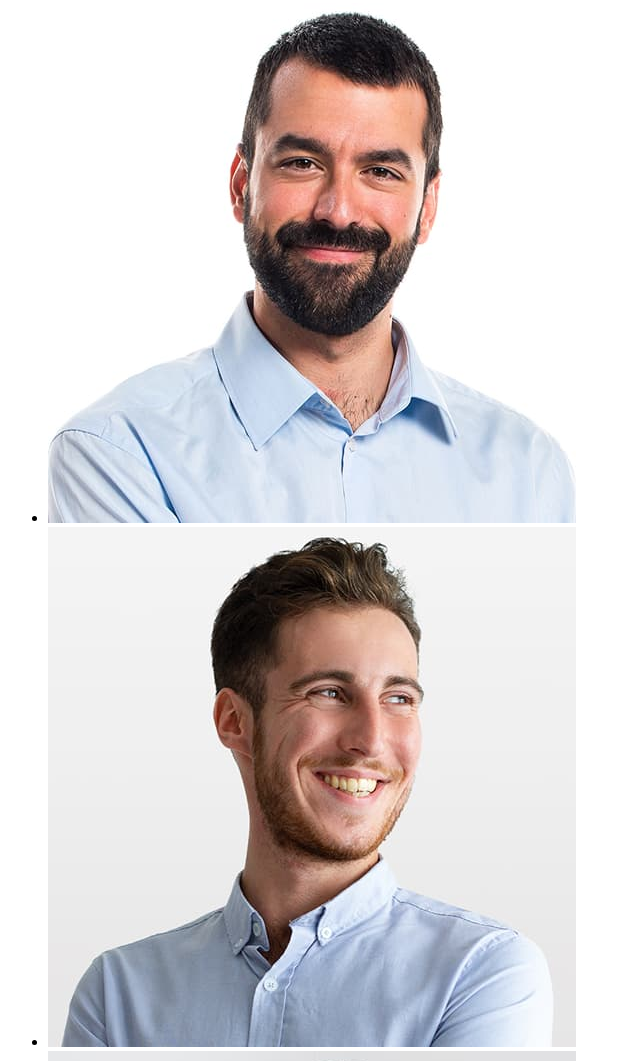
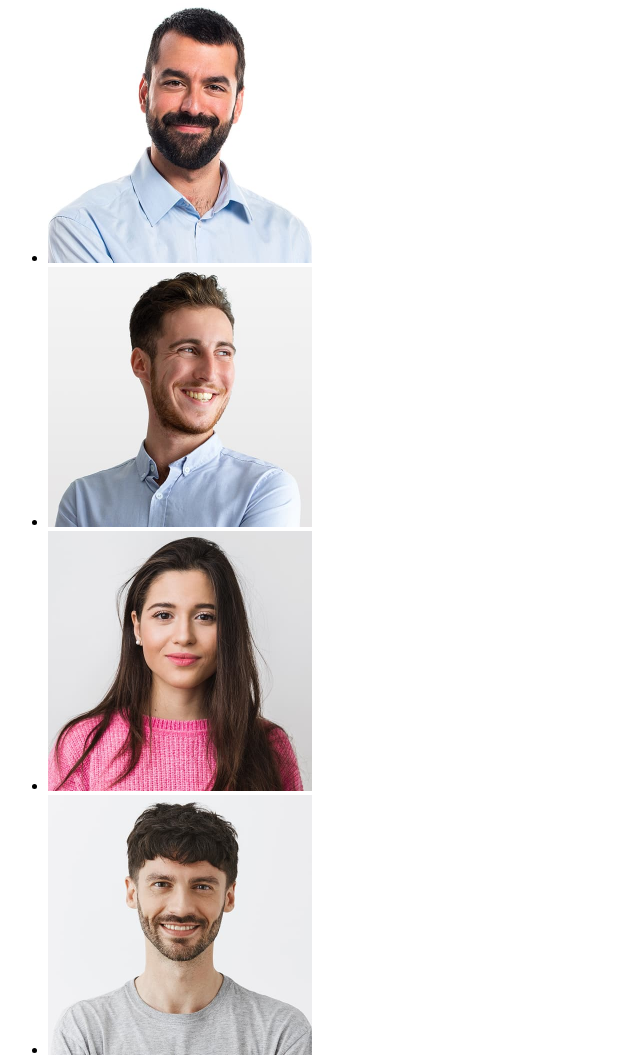
Before and after one commit to Serifesorucu/goit-markup-hw-01, a plain HTML site: page index.html in a window 1280 px wide. Shown: the part 602-1663 px from the top of the page, without its empty margins (0-640 px from the left). Drawn offline with Linux system fonts and the light colour scheme.

Commit message:
istenilen düzeltmeler yapılmıştır.

```diff
--- a/index.html
+++ b/index.html
@@ -60,10 +60,10 @@
         <section>
           <h3>Our Team</h3>
              <ul>
-              <li><img src="./images/img05.jpg" alt="Mark Guerrero's Picture" widht="264 px"/></li>
-              <li><img src="./images/img06.jpg" alt="Tom Ford's Picture" widht="264 px"/></li>
-              <li><img src="./images/img07.jpg" alt="Camila Garcia's Picture" widht="264 px"/></li>
-              <li><img src="./images/img08.jpg" alt="Danial Wilson's Picture" widht="264 px"/></li>
+              <li><img src="./images/img05.jpg" alt="Mark Guerrero's Picture" width="264" /></li>
+              <li><img src="./images/img06.jpg" alt="Tom Ford's Picture" width="264" /></li>
+              <li><img src="./images/img07.jpg" alt="Camila Garcia's Picture" width="264" /></li>
+              <li><img src="./images/img08.jpg" alt="Danial Wilson's Picture" width="264" /></li>
              </ul>
         </section>
    </main>
```
